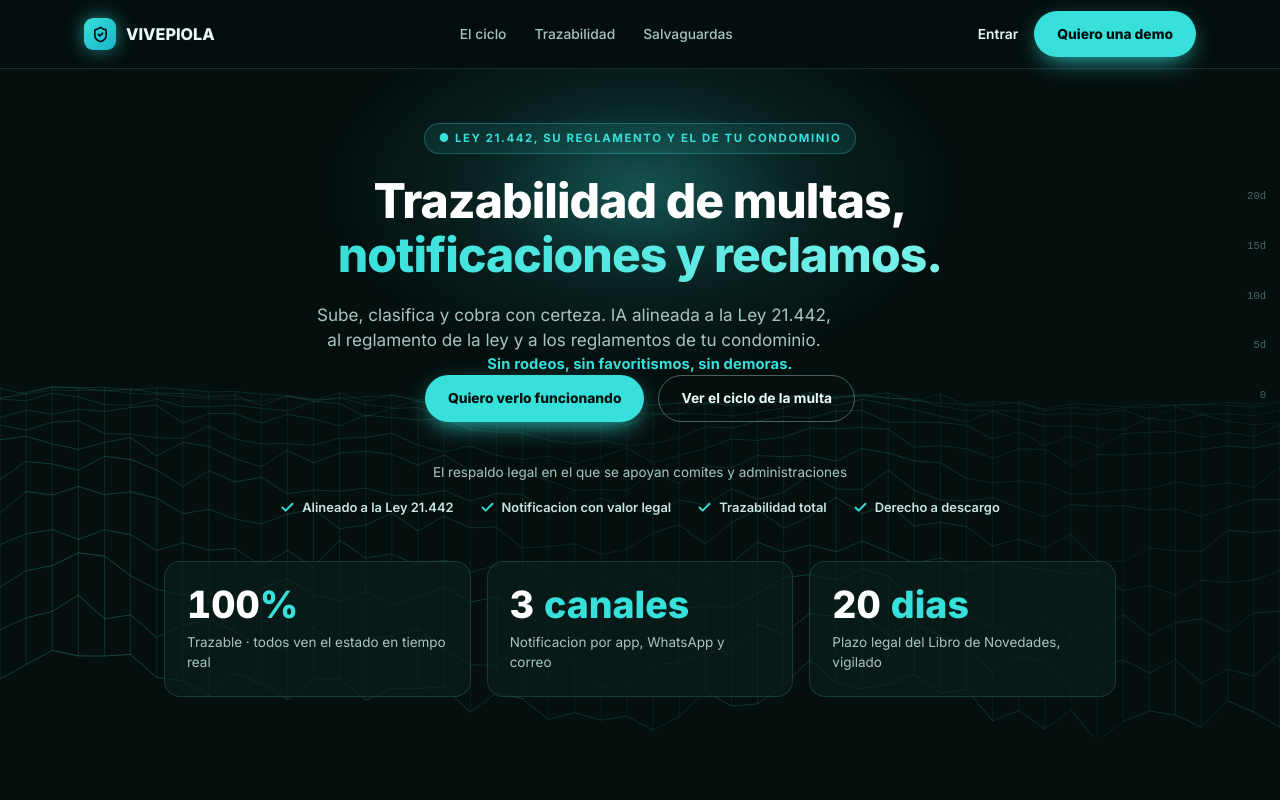
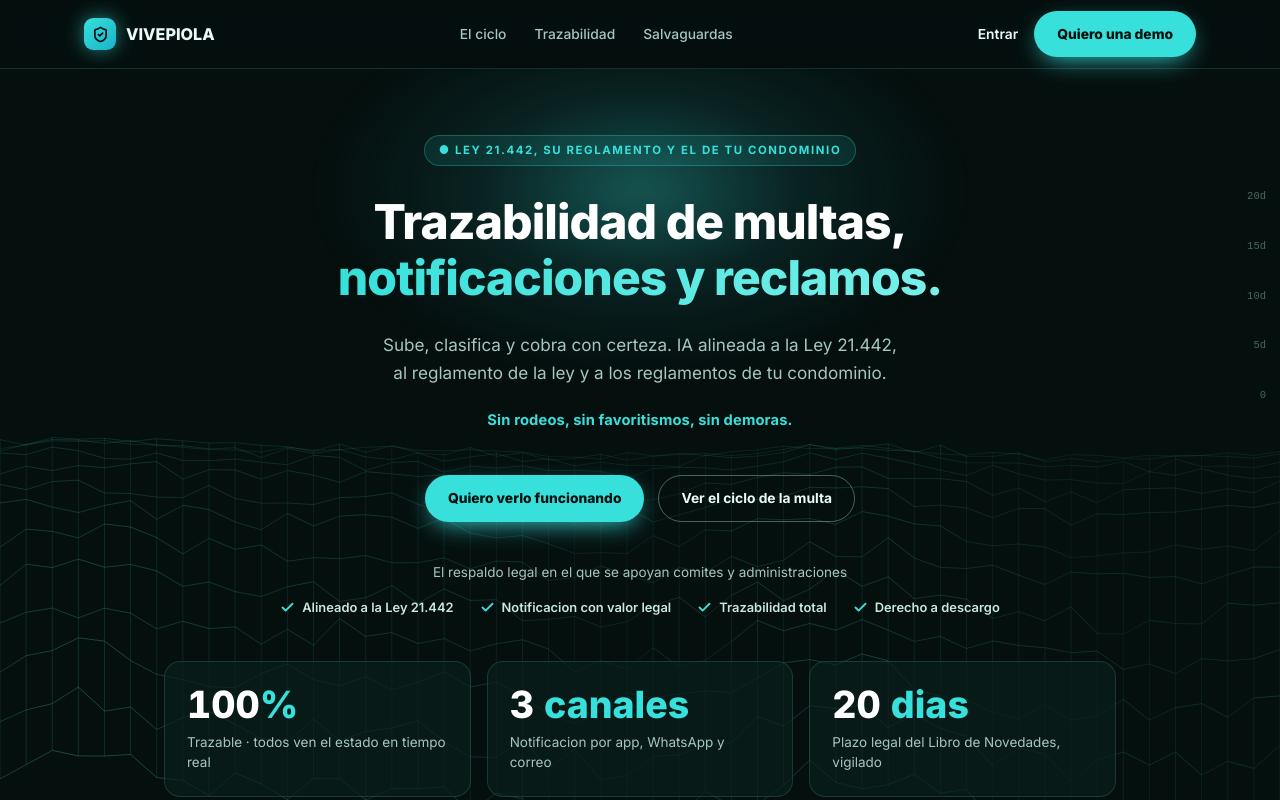
Before and after one commit to situaciones/vivepiola, a React (Vite) app in the folder frontend/: page / in a window 1280 px wide. Shown: the top 800 px of the page. Built offline with nearby package versions, Linux system fonts and the light colour scheme.

Commit message:
Landing hero: separar bajada, remate y botones (los margenes los anulaba el reset .vp p)

```diff
--- a/frontend/src/pages/Landing.css
+++ b/frontend/src/pages/Landing.css
@@ -40,13 +40,14 @@
 .hero{position:relative;background:var(--h-bg);color:var(--h-ink);overflow:hidden;isolation:isolate}
 .hero::before{content:"";position:absolute;top:-140px;left:50%;transform:translateX(-50%);width:900px;height:520px;border-radius:50%;z-index:0;background:radial-gradient(closest-side,rgba(55,224,218,.34),rgba(30,150,150,.14),transparent 72%);filter:blur(12px)}
 #terrain{position:absolute;left:0;right:0;bottom:0;top:40%;width:100%;height:60%;z-index:0;pointer-events:none}
-.hero-inner{position:relative;z-index:2;text-align:center;padding:54px 24px 0;max-width:820px;margin:0 auto}
+.hero-inner{position:relative;z-index:2;text-align:center;padding:66px 24px 0;max-width:820px;margin:0 auto}
 .h-eyebrow{display:inline-flex;align-items:center;gap:8px;font-size:.76rem;font-weight:700;letter-spacing:.14em;text-transform:uppercase;color:var(--h-cyan);background:rgba(55,224,218,.1);border:1px solid rgba(55,224,218,.28);padding:6px 14px;border-radius:999px}
-.hero h1{font-size:clamp(2rem,4.4vw,3.2rem);font-weight:800;line-height:1.12;margin:20px auto 20px;max-width:22ch;color:#fff}
+.hero h1{font-size:clamp(2rem,4.4vw,3.2rem);font-weight:800;line-height:1.16;margin:28px auto 26px;max-width:22ch;color:#fff}
 .hero h1 .hl{background:linear-gradient(100deg,var(--h-cyan),#7af0ea);-webkit-background-clip:text;background-clip:text;color:transparent}
 /* text-wrap:balance evita las lineas centradas de largo desparejo */
-.hero-lead{font-size:1.14rem;color:var(--h-muted);max-width:640px;margin:0 auto 14px;text-wrap:balance}
-.hero-kicker{font-size:.98rem;font-weight:700;color:var(--h-cyan);letter-spacing:.01em;margin:0 auto 28px;text-wrap:balance}
+/* .vp p{margin:0} gana por especificidad: scopear con .vp para que el margen aplique */
+.vp .hero-lead{font-size:1.14rem;line-height:1.62;color:var(--h-muted);max-width:640px;margin:0 auto 22px;text-wrap:balance}
+.vp .hero-kicker{font-size:.98rem;font-weight:700;color:var(--h-cyan);letter-spacing:.01em;margin:0 auto 44px;text-wrap:balance}
 .hero-ctas{display:flex;gap:14px;justify-content:center;flex-wrap:wrap}
 .btn-outline-l{background:transparent;color:var(--h-ink);border-color:rgba(180,220,215,.4)}
 .btn-outline-l:hover{border-color:var(--h-cyan);color:var(--h-cyan)}
@@ -153,7 +154,7 @@
 .form input{width:100%;margin-top:6px;padding:12px;border-radius:10px;border:1px solid #d5e2f0;font:inherit;font-size:.95rem;color:#0a2540;background:#fff}
 .form input:focus{outline:none;border-color:var(--brand);box-shadow:0 0 0 3px rgba(55,224,218,.22)}
 .form .btn-cyan{width:100%;justify-content:center;margin-top:4px}
-.form-note{font-size:.76rem;color:#8aa0b6;text-align:center;margin-top:12px}
+.vp .form-note{font-size:.76rem;color:#8aa0b6;text-align:center;margin-top:12px}
 .form-ok{text-align:center;padding:14px 4px}
 .form-ok svg{color:var(--green);margin-bottom:12px}
 .form-ok h3{margin-bottom:8px}
```
